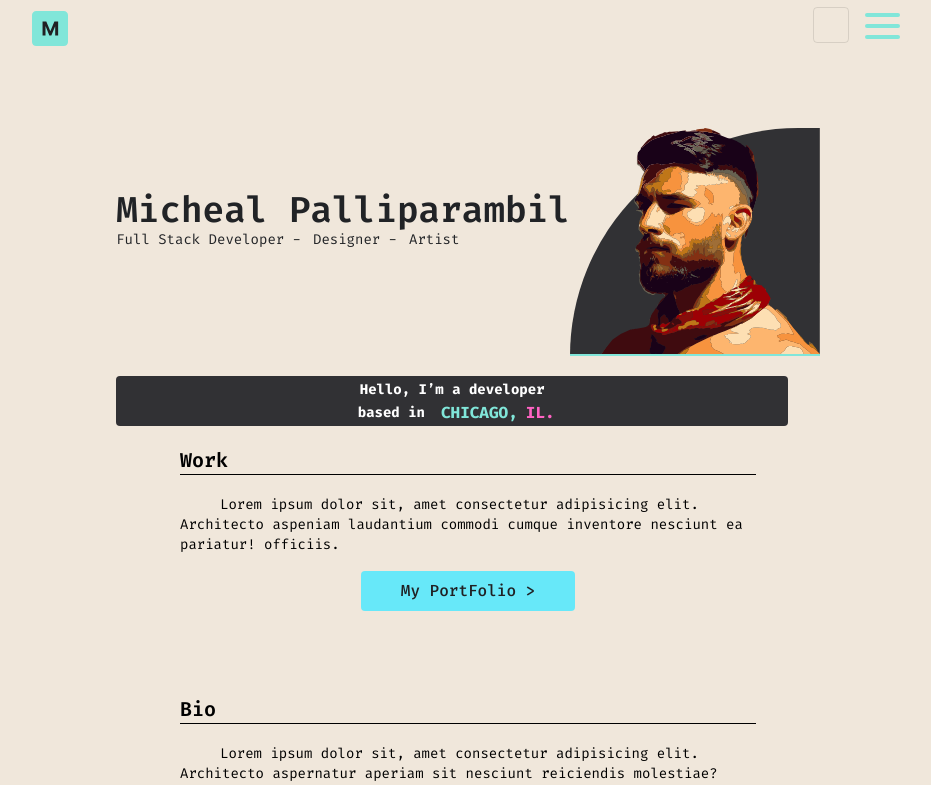
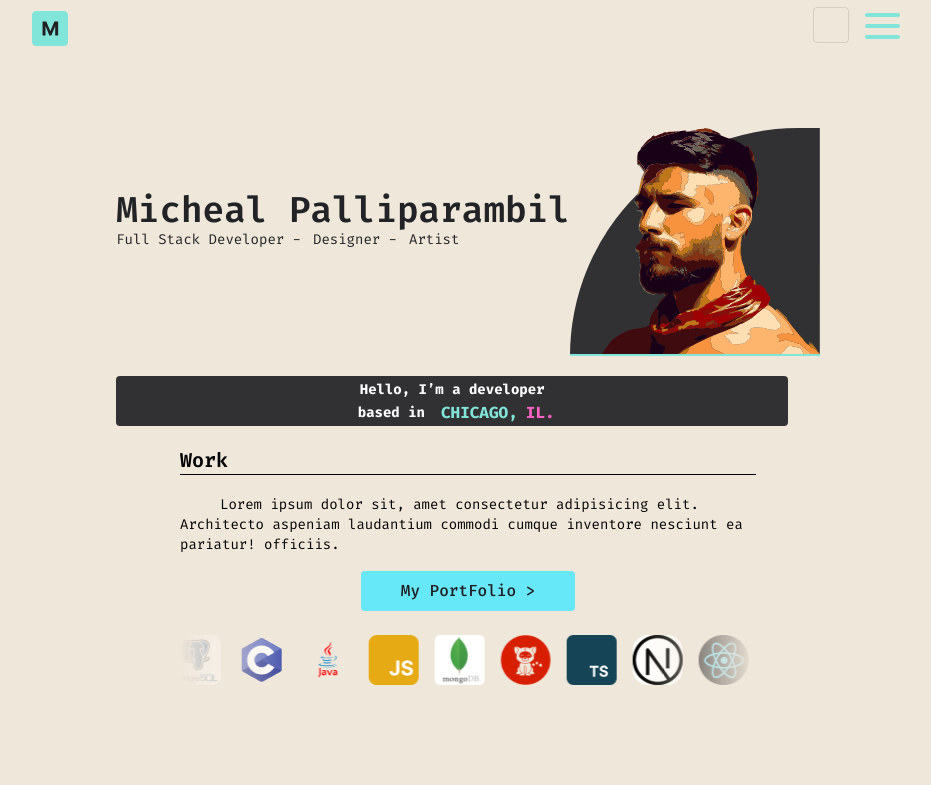
Before and after one commit to mike-rambil/Old_Portfolio_version.2, a Next.js app: page / in a window 1280 px wide. Shown: the top 785 px of the page, without its empty margins (172-1103 px from the left). Built offline with nearby package versions, Linux system fonts and the light colour scheme; some icons are missing.

Commit message:
Added Script file: Boxicons

```diff
--- a/app/components/Navbar.tsx
+++ b/app/components/Navbar.tsx
@@ -1,4 +1,5 @@
 'use client';
+
 import Image from 'next/image';
 import Link from 'next/link';
 import { useState } from 'react';
--- a/app/components/experience/Experience.tsx
+++ b/app/components/experience/Experience.tsx
@@ -53,8 +53,8 @@ export default function Experience() {
               </Link>
             </div>
 
-            {/* <div
-              className='scroller'
+            <div
+              className='scroller mt-2'
               style={{
                 // position: 'absolute',
                 overflow: 'hidden',
@@ -120,7 +120,7 @@ export default function Experience() {
                   alt='postgre-icon'
                 />
               </div>
-            </div> */}
+            </div>
           </section>
         </article>
       </Article>
--- a/app/layout.tsx
+++ b/app/layout.tsx
@@ -1,7 +1,8 @@
 'use client';
 
-import 'boxicons';
+// import 'boxicons';
 import { Fira_Code } from 'next/font/google';
+import Script from 'next/script';
 import Main from './components/layouts/Main';
 import './globals.css';
 import { useDarkMode } from './utils/toggleLightMode/useDarkMode';
@@ -21,6 +22,8 @@ export default function RootLayout({
       <body className={fira_Code.className}>
         <Main>{children}</Main>
       </body>
+
+      <Script src='https://unpkg.com/boxicons@2.1.4/dist/boxicons.js' />
     </html>
   );
 }
```
Also changed, not shown: 1 other file (tests, documents, lock files or other folders).
